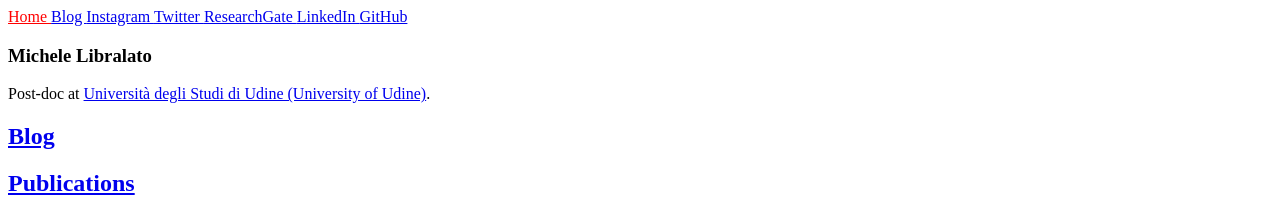
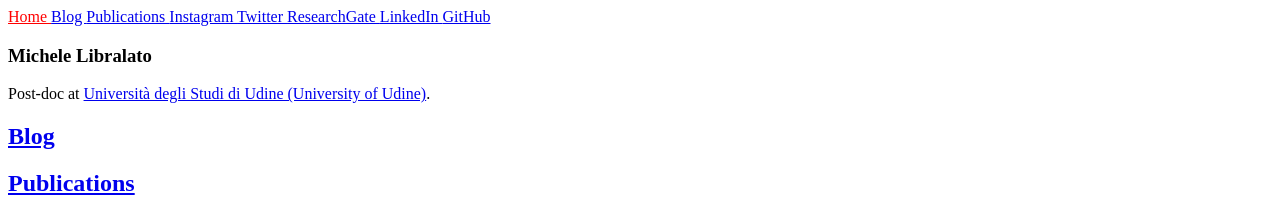
Before and after one commit to michele-libralato/michele-libralato.github.io, a Jekyll site: the page built from index.md, in a window 1280 px wide. Shown: the top 200 px of the page. Built offline with Jekyll 4.4.1, drawn with Linux system fonts in a browser that asks for light colours.

Commit message:
Update navigation.yml

```diff
--- a/_data/navigation.yml
+++ b/_data/navigation.yml
@@ -2,6 +2,8 @@
   link: /
 - name: Blog
   link: /blog.html
+- name: Publications
+  link: /publications.html
 - name: Instagram
   link: https://www.instagram.com/michele.libralato
 - name: Twitter
```
